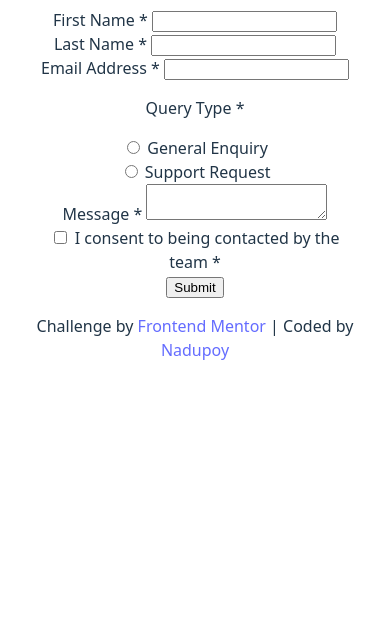
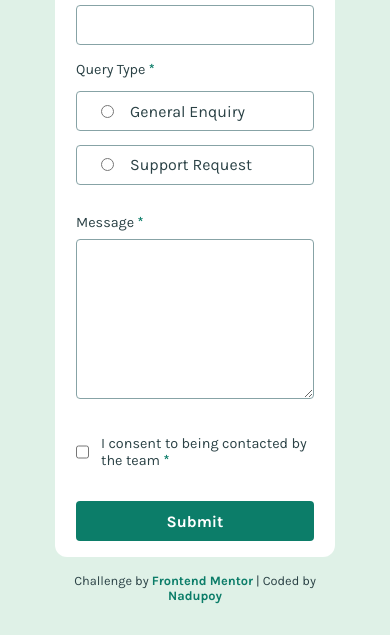
Before and after one commit to nadupoy/Frontend-Mentor---Contact-Form, a website built with Vite: page index.html in a window 390 px wide. Shown: the part 291-926 px from the top of the page. Before the commit the page ends 844 px from the top, so only its background shows below. Built offline with nearby package versions, Linux system fonts and the light colour scheme.

Commit message:
Added styling for mobile devices.

```diff
--- a/src/style.css
+++ b/src/style.css
@@ -1,96 +1,167 @@
 :root {
-  font-family: system-ui, Avenir, Helvetica, Arial, sans-serif;
-  line-height: 1.5;
-  font-weight: 400;
+  /* Primary */
+  --green-200: hsl(148, 38%, 91%);
+  --green-600: hsl(169, 82%, 27%);
+  --red: hsl(0, 66%, 54%);
 
-  color-scheme: light dark;
-  color: rgba(255, 255, 255, 0.87);
-  background-color: #242424;
-
-  font-synthesis: none;
-  text-rendering: optimizeLegibility;
-  -webkit-font-smoothing: antialiased;
-  -moz-osx-font-smoothing: grayscale;
+  /* Neutral */
+  --white: hsl(0, 0%, 100%);
+  --grey-500: hsl(186, 15%, 59%);
+  --grey-900: hsl(187, 24%, 22%);
 }
 
-a {
-  font-weight: 500;
-  color: #646cff;
-  text-decoration: inherit;
-}
-a:hover {
-  color: #535bf2;
+* {
+  font-family: "Karla", sans-serif;
+  margin: 0;
+  box-sizing: border-box;
 }
 
 body {
-  margin: 0;
-  display: flex;
-  place-items: center;
-  min-width: 320px;
-  min-height: 100vh;
+  background-color: var(--green-200);
 }
 
-h1 {
-  font-size: 3.2em;
-  line-height: 1.1;
+main {
+  background-color: var(--white);
 }
 
-#app {
-  max-width: 1280px;
-  margin: 0 auto;
-  padding: 2rem;
+footer {
   text-align: center;
+  margin-top: 16px;
 }
 
-.logo {
-  height: 6em;
-  padding: 1.5em;
-  will-change: filter;
-  transition: filter 300ms;
-}
-.logo:hover {
-  filter: drop-shadow(0 0 2em #646cffaa);
-}
-.logo.vanilla:hover {
-  filter: drop-shadow(0 0 2em #f7df1eaa);
+footer > p {
+  color: var(--grey-900);
+  font-size: 0.8rem;
 }
 
-.card {
-  padding: 2em;
+footer a,
+footer a:visited {
+  text-decoration: none;
+  font-weight: 700;
+  color: var(--green-600);
 }
 
-.read-the-docs {
-  color: #888;
-}
+/* Mobile Design */
+@media screen and (min-width: 320px) and (max-width: 768px) {
+  #app {
+    width: 280px;
+    margin: auto;
+  }
 
-button {
-  border-radius: 8px;
-  border: 1px solid transparent;
-  padding: 0.6em 1.2em;
-  font-size: 1em;
-  font-weight: 500;
-  font-family: inherit;
-  background-color: #1a1a1a;
-  cursor: pointer;
-  transition: border-color 0.25s;
-}
-button:hover {
-  border-color: #646cff;
-}
-button:focus,
-button:focus-visible {
-  outline: 4px auto -webkit-focus-ring-color;
-}
+  main {
+    padding-top: 16px;
+    padding-bottom: 16px;
+    margin-top: 32px;
+    border-radius: 12px;
+  }
 
-@media (prefers-color-scheme: light) {
-  :root {
-    color: #213547;
-    background-color: #ffffff;
+  h1 {
+    width: 85%;
+    margin: auto;
+    color: var(--grey-900);
   }
-  a:hover {
-    color: #747bff;
+
+  form {
+    width: 85%;
+    margin: auto;
+    margin-top: 24px;
   }
-  button {
-    background-color: #f9f9f9;
+
+  .full-name,
+  .email-address,
+  .query-type {
+    margin-bottom: 16px;
+  }
+
+  label {
+    color: var(--grey-900);
+  }
+
+  label[for="first-name"],
+  label[for="last-name"],
+  label[for="email-address"],
+  label[for="message"] {
+    display: block;
+    font-size: 0.9em;
+    margin-bottom: 8px;
+  }
+
+  span {
+    color: var(--green-600);
+    font-weight: bolder;
+  }
+
+  input[type="text"],
+  input[type="email"] {
+    width: 100%;
+    height: 40px;
+    border: 1px solid var(--grey-500);
+    border-radius: 4px;
+  }
+
+  input[name="first-name"] {
+    margin-bottom: 16px;
+  }
+
+  .query-type > p {
+    color: var(--grey-900);
+    font-size: 0.9em;
+  }
+
+  .query-type > div {
+    height: 120px;
+    display: flex;
+    flex-direction: column;
+    justify-content: space-evenly;
+  }
+
+  .general-enquiry,
+  .support-request {
+    height: 40px;
+    display: flex;
+    align-items: center;
+    border: 1px solid var(--grey-500);
+    border-radius: 4px;
+  }
+
+  input[type="radio"] {
+    margin-left: 24px;
+    margin-right: 16px;
+  }
+
+  .message {
+    margin-bottom: 32px;
+  }
+
+  textarea {
+    width: 100%;
+    height: 160px;
+    border: 1px solid var(--grey-500);
+    border-radius: 4px;
+  }
+
+  .consent {
+    display: flex;
+    font-size: 0.9rem;
+    margin-bottom: 32px;
+  }
+
+  input[name="consent"] {
+    margin-right: 12px;
+  }
+
+  input[type="submit"] {
+    width: 100%;
+    height: 40px;
+    border-radius: 4px;
+    border: none;
+    background-color: var(--green-600);
+    color: var(--white);
+    font-size: 1rem;
+    font-weight: 700;
+  }
+
+  footer {
+    margin-bottom: 32px;
   }
 }
```
